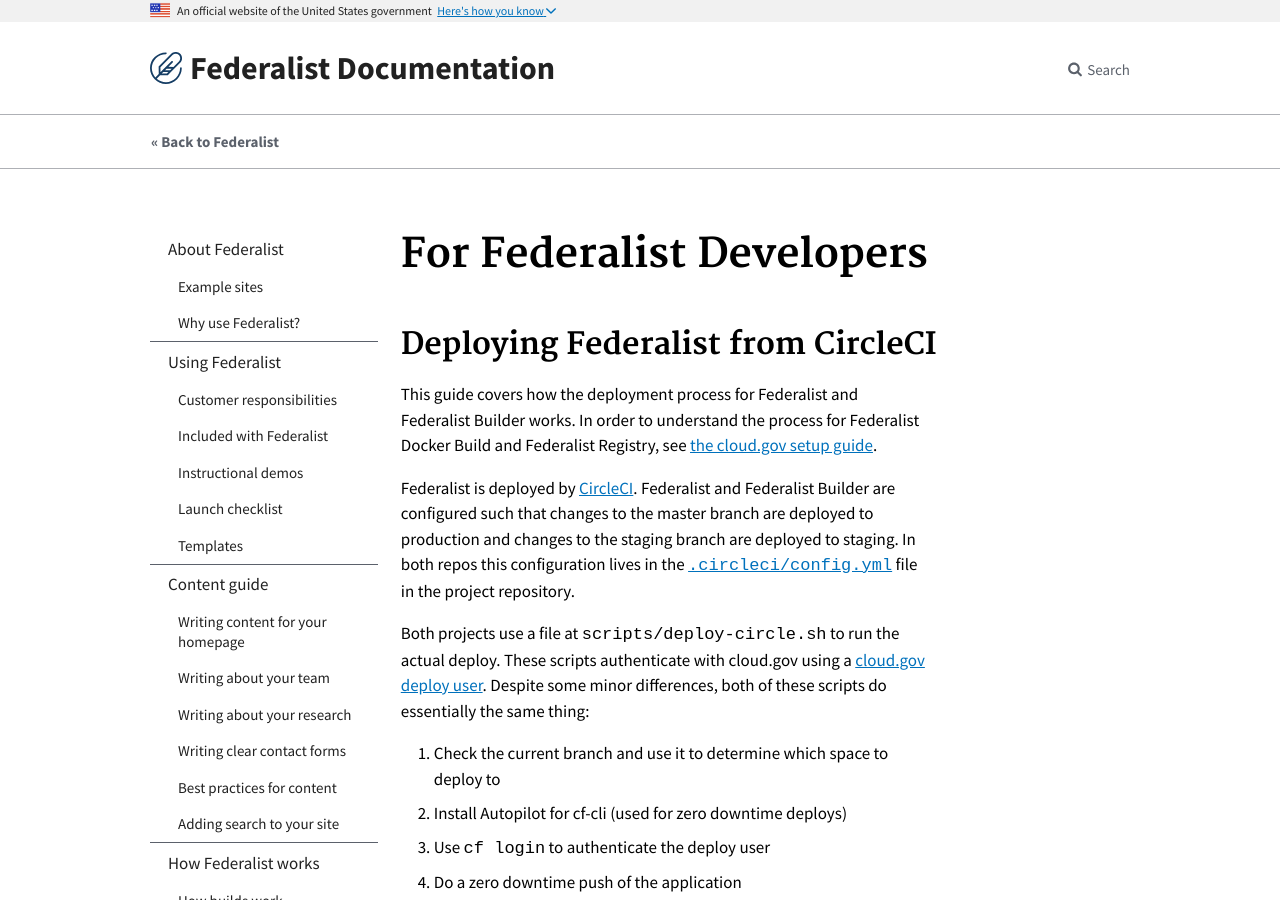
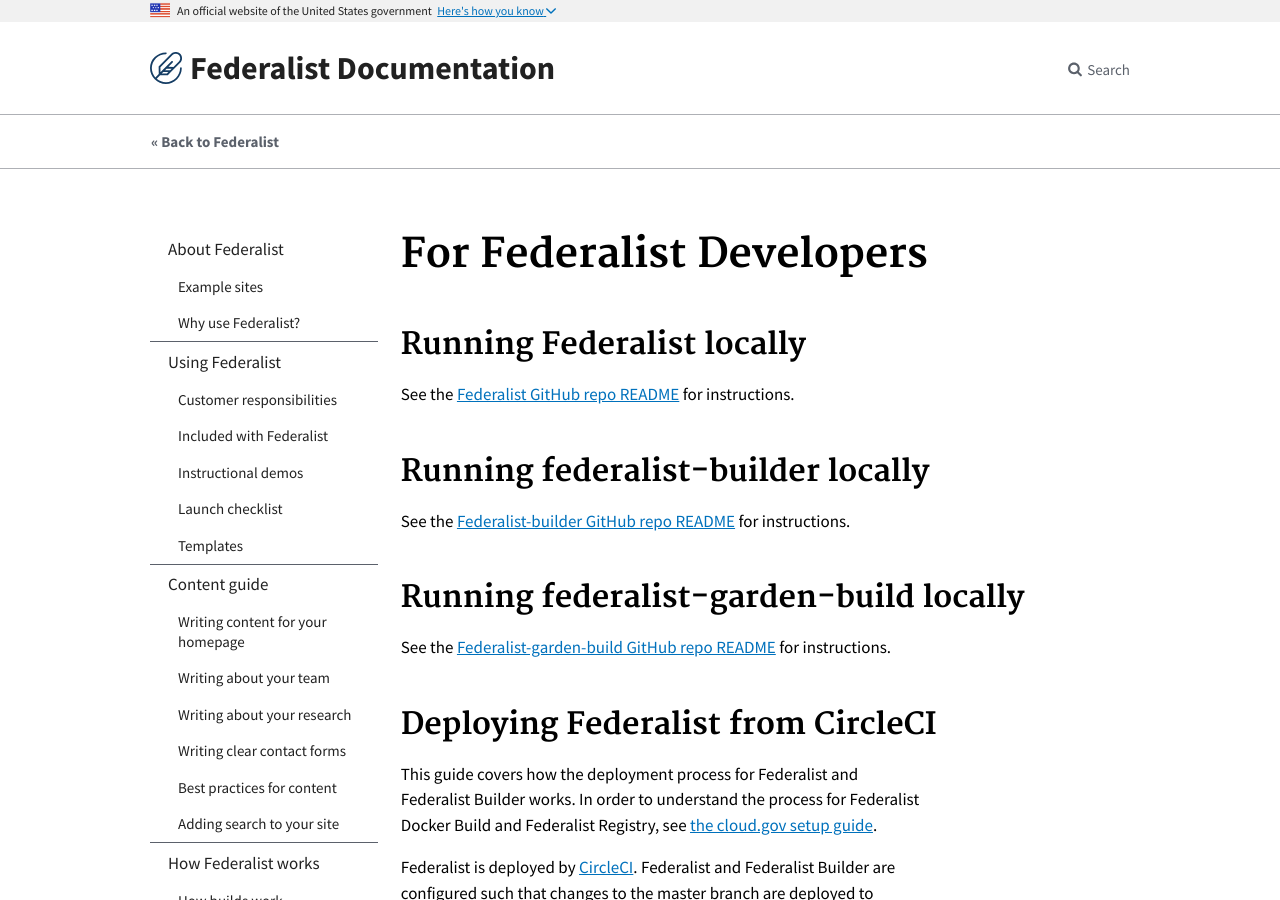
Before and after one commit to Macy-FK/federaliste, a Jekyll site: the page built from pages/how-federalist-works/for-federalist-developers.md, in a window 1280 px wide and 900 px high. Built offline with Jekyll 4.4.1, drawn with Linux system fonts in a browser that asks for light colours; Markdown is read by kramdown in place of the engine named in the settings.

Commit message:
Moving run local info to for fedlist devs page

```diff
--- a/pages/how-federalist-works/for-federalist-developers.md
+++ b/pages/how-federalist-works/for-federalist-developers.md
@@ -2,6 +2,15 @@
 title: For Federalist Developers
 parent: How Federalist Works
 ---
+
+## Running Federalist locally
+See the [Federalist GitHub repo README](https://github.com/18F/federalist) for instructions.
+
+## Running federalist-builder locally
+See the [Federalist-builder GitHub repo README](https://github.com/18F/federalist-builder) for instructions.
+
+## Running federalist-garden-build locally
+See the [Federalist-garden-build GitHub repo README](https://github.com/18F/federalist-garden-build) for instructions.
 
 ## Deploying Federalist from CircleCI
 
```
Also changed, not shown: pages/how-federalist-works/running-federalist-locally.md (deleted, +0 -13 lines).
